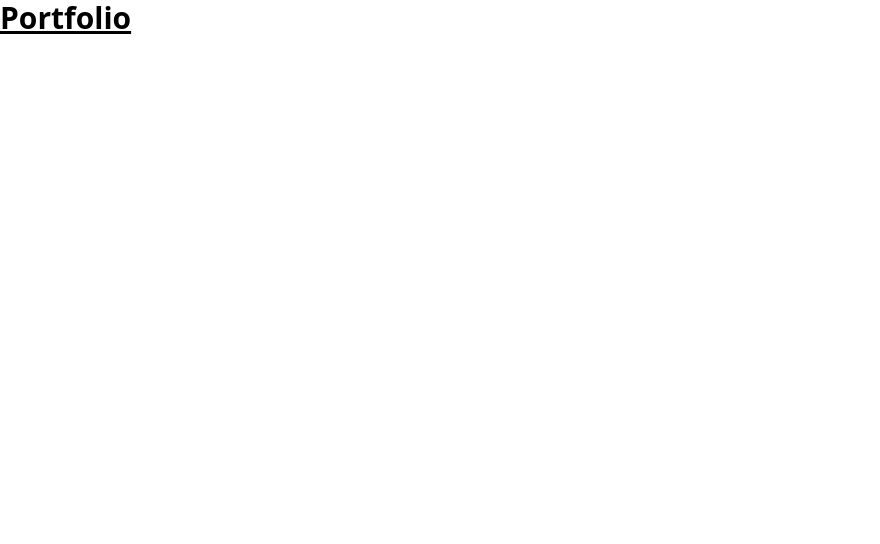
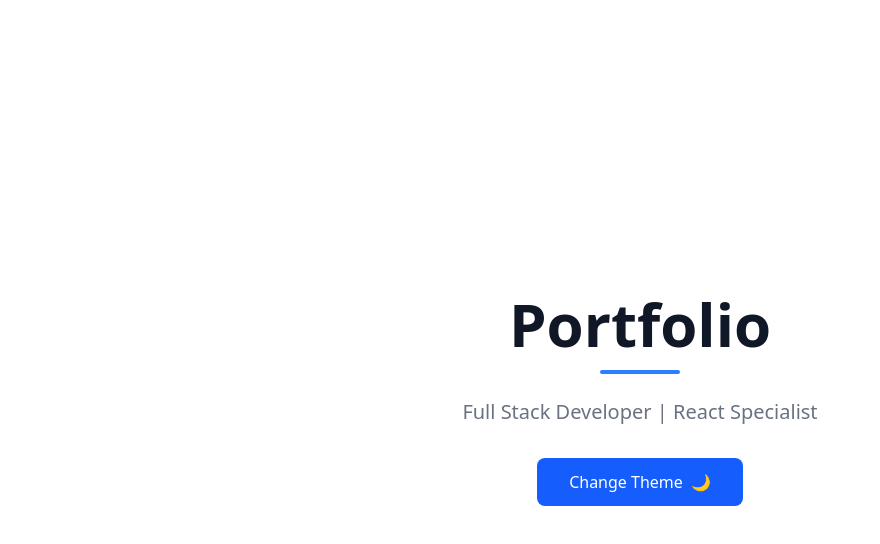
Before and after one commit to Jonlle/portfolio, a React (Vite) app: page / in a window 1280 px wide. Shown: the top 544 px of the page, without its empty margins (0-880 px from the left). Built offline with nearby package versions, Linux system fonts and the light colour scheme.

Commit message:
refactor: integrate theme switching in App using useTheme

```diff
--- a/src/App.tsx
+++ b/src/App.tsx
@@ -1,8 +1,26 @@
+import { useTheme } from "./context/theme/useTheme";
+
 function App() {
+  const { theme, toggleTheme } = useTheme();
   return (
-    <>
-      <h1 className="text-3xl font-bold underline">Portfolio</h1>
-    </>
+    <main className="h-screen w-full flex items-center justify-center p-4 text-primary">
+      <div className="text-center">
+        <h1 className="text-5xl md:text-6xl font-bold text-heading mb-4">
+          Portfolio
+          <span className="block w-20 h-1 bg-blue-500 mx-auto mt-4 rounded-full"></span>
+        </h1>
+        <p className="text-xl mt-6">Full Stack Developer | React Specialist</p>
+
+        <button
+          className="btn-primary mt-8"
+          type="button"
+          onClick={toggleTheme}
+        >
+          Change Theme
+          <span className="ml-2">{theme === "dark" ? "🌞" : "🌙"}</span>
+        </button>
+      </div>
+    </main>
   );
 }
 
```
